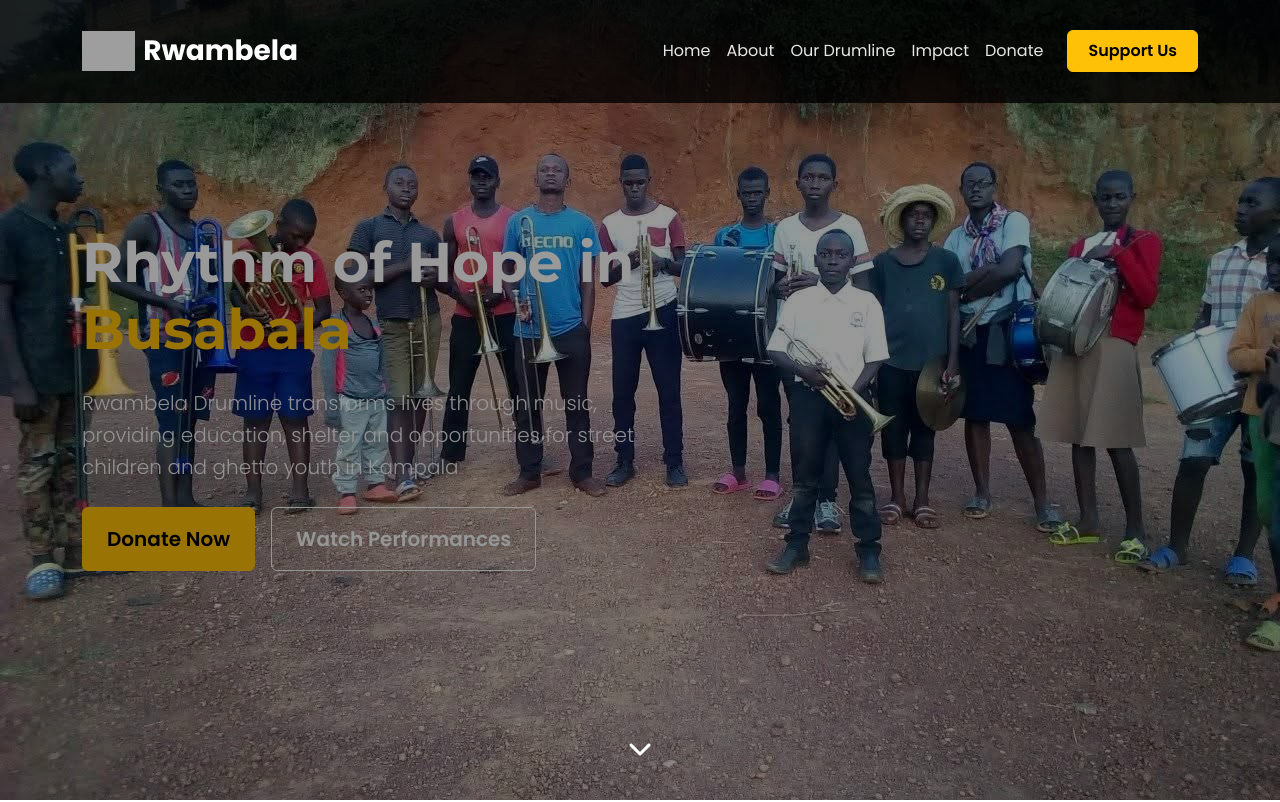
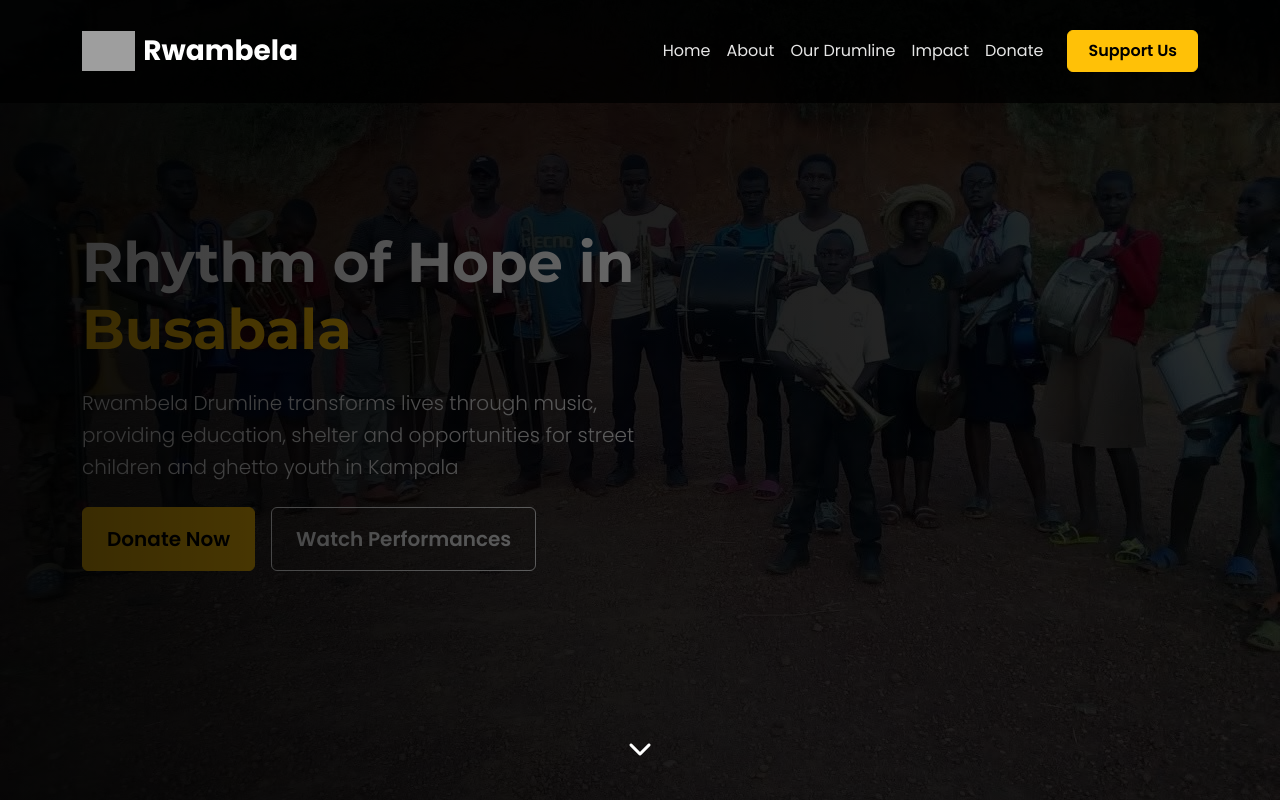
Before and after one commit to airandersons/Rambela-, a plain HTML site: page index.html in a window 1280 px wide. Shown: the top 802 px of the page. Drawn offline with nearby package versions, Linux system fonts and the light colour scheme; grey boxes are pictures that could not be loaded.

Commit message:
Update style.css

```diff
--- a/style.css
+++ b/style.css
@@ -208,7 +208,7 @@ a {
     min-height: 100vh;
     display: flex;
     align-items: center;
-    background: url('images/hero.jpg') no-repeat center center;
+    background: linear-gradient(rgba(0, 0, 0, 0.7), rgba(0, 0, 0, 0.7)), url('images/hero.jpg') no-repeat center center;
     background-size: cover;
     color: var(--white);
     padding: 0;
@@ -220,7 +220,7 @@ a {
     left: 0;
     width: 100%;
     height: 100%;
-    background: rgba(0, 0, 0, 0.4);
+    background: linear-gradient(to right, rgba(0, 0, 0, 0.8) 0%, rgba(0, 0, 0, 0.4) 100%);
 }
 
 .hero-section h1 {
```
